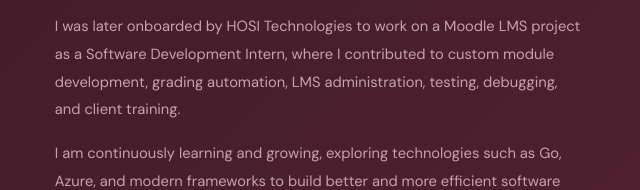
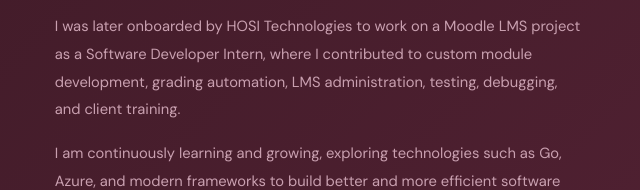
Before and after one commit to PromiseBoloka/MyPortfolio, a plain HTML site: page index.html in a window 1280 px wide. Shown: the part 4622-4812 px from the top of the page, 22-662 px from the left. Drawn offline with nearby package versions, Linux system fonts and the light colour scheme.

Commit message:
Refined portfolio content and experience sections

```diff
--- a/index.html
+++ b/index.html
@@ -716,7 +716,7 @@
       <p>I am a Computer Science graduate at Tshwane University of Technology, majoring in Software Development, Mobile Development, Business Analysis, and Database Administration.</p>
       <p>I enjoy working across the full stack — from designing efficient database schemas and building REST APIs to developing responsive and user-friendly frontends.</p>
       <p>My professional journey began with a Software Development Internship at Spiral8studio as part of my WIL program, where I developed foundational web development skills. During this period, I was introduced to Deemples.ai for additional training, where I contributed as a Software Developer while continuing web projects at Spiral8studio.</p>
-      <p>I was later onboarded by HOSI Technologies to work on a Moodle LMS project as a Software Development Intern, where I contributed to custom module development, grading automation, LMS administration, testing, debugging, and client training.</p>
+      <p>I was later onboarded by HOSI Technologies to work on a Moodle LMS project as a Software Developer Intern, where I contributed to custom module development, grading automation, LMS administration, testing, debugging, and client training.</p>
       <p>I am continuously learning and growing, exploring technologies such as Go, Azure, and modern frameworks to build better and more efficient software solutions.</p>
     </div>
     <div class="edu-card">
```
